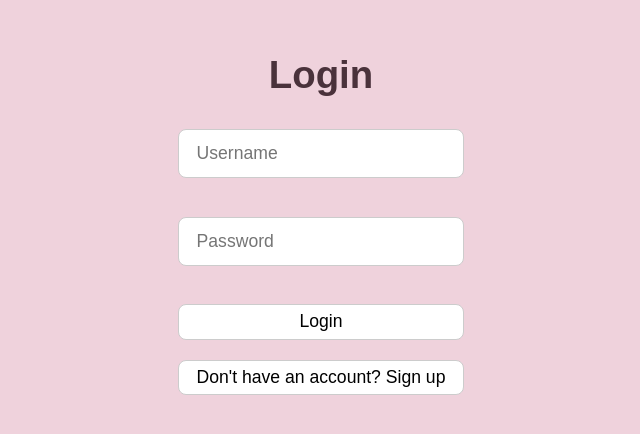
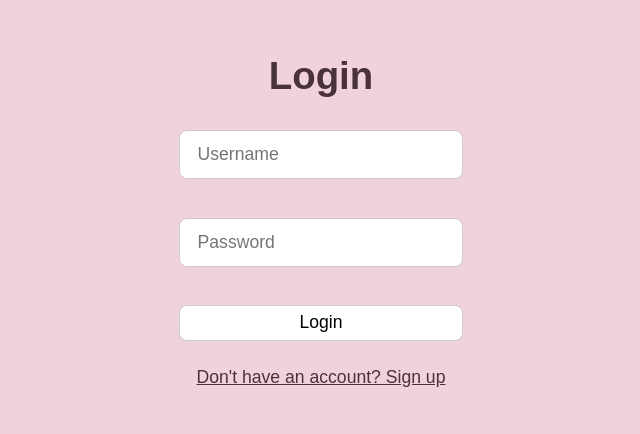
Before and after one commit to Divya-K2517/FocusFlare, a React (Create React App) app in the folder frontend/: page /#/heatmap in a window 1280 px wide. Shown: the part 192-626 px from the top of the page, without its empty margins (319-959 px from the left). Built offline with nearby package versions, Linux system fonts and the light colour scheme; a web font is replaced by a local one.

Commit message:
AuthPath UI changes

```diff
--- a/frontend/src/App.css
+++ b/frontend/src/App.css
@@ -264,7 +264,7 @@ button:active {
   padding: 0.5rem 1rem;
   border: none;
   border-radius: 4px;
-  cursor: pointer;
+  cursor: 'pointer';
   font-weight: bold;
   opacity: 60%;
 }
@@ -318,3 +318,6 @@ h2 {
   background: #fff;
   transition: border 0.2s;
 }
+button {
+  cursor: 'pointer'
+}
--- a/frontend/src/AuthPage.tsx
+++ b/frontend/src/AuthPage.tsx
@@ -1,7 +1,7 @@
 import React, { useState } from "react";
 import {LoginPage} from "./LoginPage";
 import {SignupPage} from "./SignupPage";
-//page for login/signup
+//page for login & signup
 const AuthPage: React.FC = () => {
   const [showSignup, setShowSignup] = useState(false);
 
@@ -9,7 +9,7 @@ const AuthPage: React.FC = () => {
     <div className="loginSignupForm">
     <div style={{ maxWidth: 400, margin: "auto", padding: "2rem" }}>
       {showSignup ? <SignupPage /> : <LoginPage />}
-      <button onClick={() => setShowSignup(!showSignup)} style={{ marginTop: 20 }}>
+      <button onClick={() => setShowSignup(!showSignup)} style={{ marginTop: 20, background: 'none', color: '#4A323B', border: 'none', textDecoration: 'underline', textUnderlineOffset: '1px',cursor: 'pointer'}}>
         {showSignup ? "Already have an account? Log in" : "Don't have an account? Sign up"}
       </button>
     </div>
```
